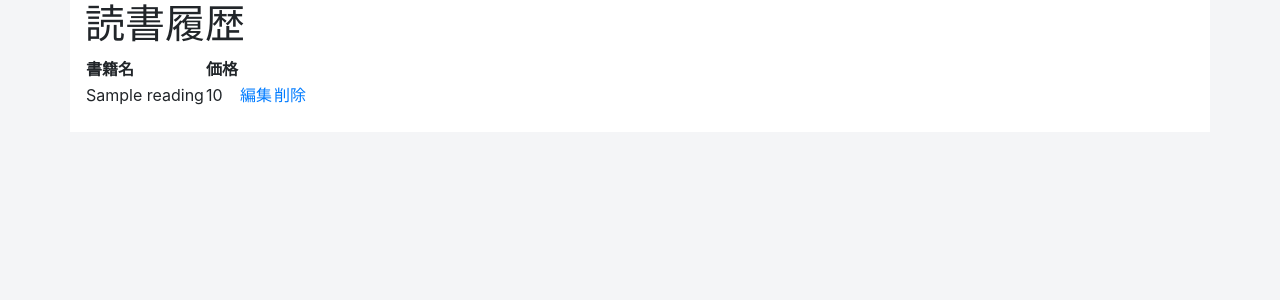
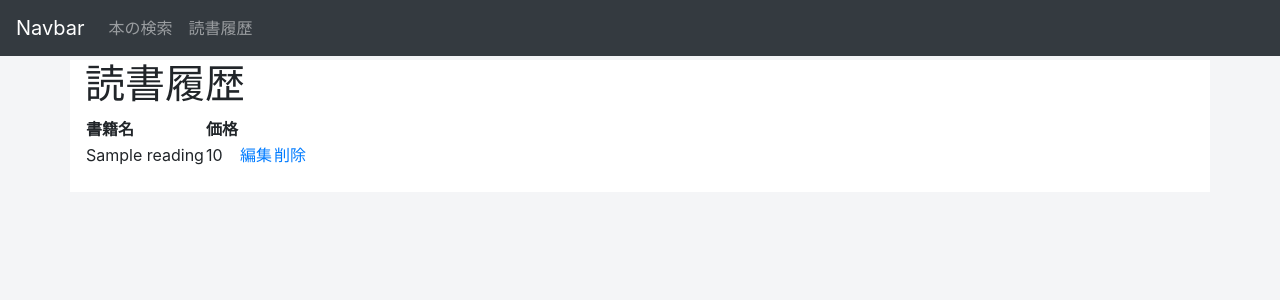
Before and after one commit to jonakp/rakubook, a Rails app: page /readings in a window 1280 px wide. Shown: the top 300 px of the page. Run offline with Rails 7, Linux system fonts and the light colour scheme; tables that the repository leaves empty hold one stand-in row (values such as "Sample post"); style sheets or scripts are compiled from the project's sources.

Commit message:
DEV-12 add Navbar

```diff
--- /dev/null
+++ b/app/assets/stylesheets/common.scss
@@ -0,0 +1,3 @@
+body {
+  margin-top: 60px;
+}
--- /dev/null
+++ b/app/views/layouts/_header.html.slim
@@ -0,0 +1,8 @@
+nav.navbar.navbar-expand-lg.navbar-dark.bg-dark.fixed-top
+  a.navbar-brand href="#" Navbar
+  button.navbar-toggler type="button" data-toggle="collapse" data-target="#navbarNavAltMarkup" aria-controls="navbarNavAltMarkup" aria-expanded="false" aria-label="Toggle navigation"
+    span.navbar-toggler-icon
+  #navbarNavAltMarkup.collapse.navbar-collapse
+    .navbar-nav
+      = link_to t('header.search'), rakuten_index_path, class: 'nav-item nav-link'
+      = link_to t('header.history'), readings_path, class: 'nav-item nav-link'
--- a/app/views/layouts/application.html.slim
+++ b/app/views/layouts/application.html.slim
@@ -13,4 +13,6 @@ html
     script src="https://code.jquery.com/jquery-3.3.1.slim.min.js" integrity="sha384-q8i/X+965DzO0rT7abK41JStQIAqVgRVzpbzo5smXKp4YfRvH+8abtTE1Pi6jizo" crossorigin="anonymous"
     script src="https://cdnjs.cloudflare.com/ajax/libs/popper.js/1.14.7/umd/popper.min.js" integrity="sha384-UO2eT0CpHqdSJQ6hJty5KVphtPhzWj9WO1clHTMGa3JDZwrnQq4sF86dIHNDz0W1" crossorigin="anonymous"
     script src="https://stackpath.bootstrapcdn.com/bootstrap/4.3.1/js/bootstrap.min.js" integrity="sha384-JjSmVgyd0p3pXB1rRibZUAYoIIy6OrQ6VrjIEaFf/nJGzIxFDsf4x0xIM+B07jRM" crossorigin="anonymous"
+
+    = render 'layouts/header'
     = yield
--- a/config/locales/ja.yml
+++ b/config/locales/ja.yml
@@ -22,6 +22,9 @@ ja:
     edit: '編集'
     destroy: '削除'
     confirm: '本当に削除しますか？'
+  header:
+    search: 本の検索
+    history: 読書履歴
 
   # グローバルな感じのエラーはerrorsを起点にする。
   errors:
```
